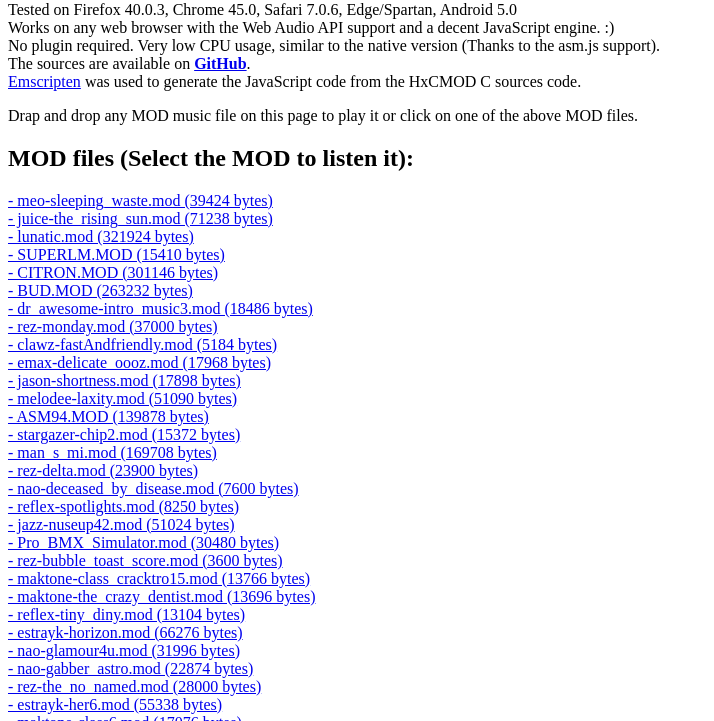
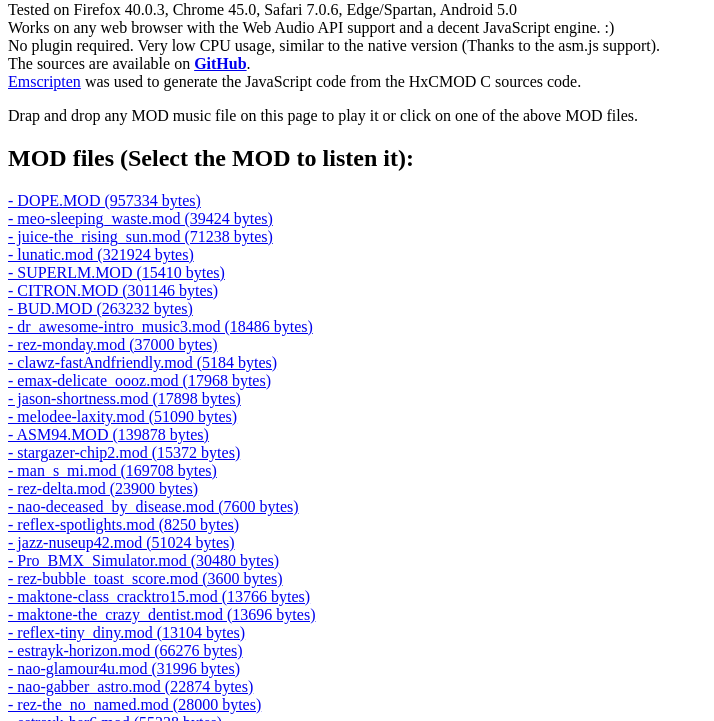
Before and after one commit to jfdelnero/HxCModPlayer, a plain HTML site: page js_emscripten/www/index.html in a window 1280 px wide. Shown: the part 79-800 px from the top of the page, without its empty margins (0-714 px from the left). Drawn offline with Linux system fonts and the light colour scheme.

Commit message:
Adding DOPE.MOD (32 channels).

```diff
--- a/js_emscripten/www/index.html
+++ b/js_emscripten/www/index.html
@@ -67,6 +67,7 @@
 
 		<h2>MOD files (Select the MOD to listen it):</h2>
 		<span class="marge">
+		<a onclick="loadMOD('mods/DOPE.MOD')" href="#"> - DOPE.MOD (957334 bytes)</a><br>
 		<a onclick="loadMOD('mods/meo-sleeping_waste.mod')" href="#"> - meo-sleeping_waste.mod (39424 bytes)</a><br>
 		<a onclick="loadMOD('mods/juice-the_rising_sun.mod')" href="#"> - juice-the_rising_sun.mod (71238 bytes)</a><br>
 		<a onclick="loadMOD('mods/lunatic.mod')" href="#"> - lunatic.mod (321924 bytes)</a><br>
```
Also changed, not shown: 1 other file.
